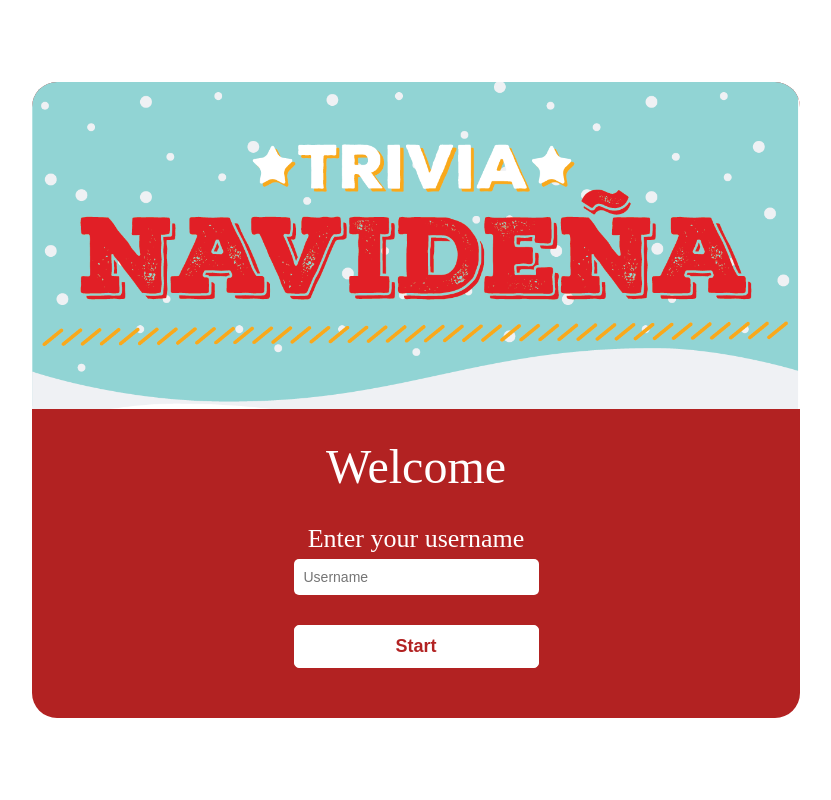
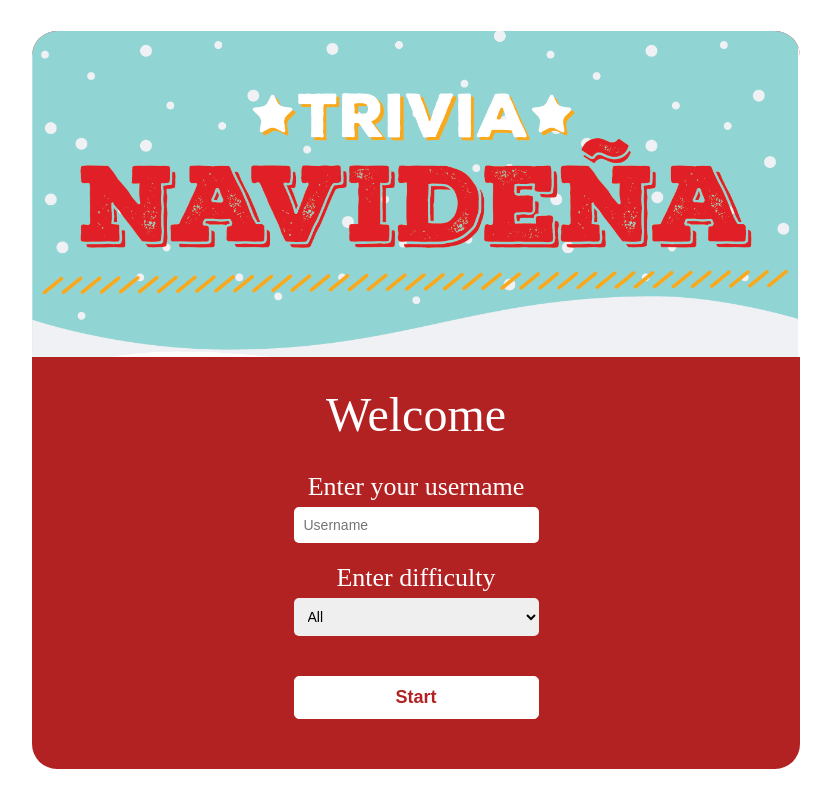
Before and after one commit to cteyr/Trivia, a React app: page / in a window 1280 px wide. Shown: the whole page, without its empty margins (224-1055 px from the left). Built offline with nearby package versions, Linux system fonts and the light colour scheme.

Commit message:
Logica del boton select en la Home

```diff
--- /dev/null
+++ b/src/components/Select.tsx
@@ -0,0 +1,21 @@
+
+
+
+const Select = ({clasname,value, handleInputChange}:IProps) => {
+    return(
+        <select className={clasname} onChange={handleInputChange} value={value}>
+            <option value="all" selected>All</option>
+            <option value="easy">Easy</option>
+            <option value="medium">Medium</option>
+            <option value="hard">Hard</option>
+        </select>
+    )
+}
+
+type IProps = {
+    clasname?: string;
+    value?: string;
+    handleInputChange?: (event: React.ChangeEvent<HTMLSelectElement>) => void;
+  };
+
+export {Select}
--- a/src/containers/HomeContainer.tsx
+++ b/src/containers/HomeContainer.tsx
@@ -1,5 +1,6 @@
 import { Button } from "../components/Button";
 import { Input } from "../components/Input";
+import { Select } from "../components/Select";
 import { NavLink } from "react-router-dom";
 //@ts-ignore
 import triviaLogo from "../assets/images/triviaLogo.png";
@@ -9,6 +10,7 @@ import { useState,useEffect } from "react";
 const HomeContainer = () =>{
     const [nameUser, setNameUser]= useState("");
     const [stateButton, setStateButton]= useState(true);
+    const [selectResults, setSelector] = useState('all');
 
     useEffect(() => {
        if(nameUser != ""){ //Compruebo si el campo "Username" es distinto de vacio
@@ -19,6 +21,11 @@ const HomeContainer = () =>{
         localStorage.setItem('userName', '');
        }
     }, [nameUser]);
+
+
+    useEffect(() => {
+        localStorage.setItem('difficulty', selectResults);
+    }, [selectResults]);
 
     return (
         <div className="homeContainer">
@@ -33,8 +40,16 @@ const HomeContainer = () =>{
                         handleInputChange={(e: React.ChangeEvent<HTMLInputElement>) => setNameUser(e.target.value)}
                         placeholder="Username"
                         />
+                        <p className="labelDifuculty">Enter difficulty</p>
+                        <Select
+                            value={selectResults}
+                            clasname="selector"
+                            handleInputChange={(e: React.ChangeEvent<HTMLSelectElement>) =>
+                            setSelector(e.target.value)}
+                        />
                     </div>
                     <div className="buttonnHomeContainer">
+
                     <NavLink to="/questions" >
                         <Button clasname="startButton" text="Start" disabled={stateButton}/>
                     </NavLink>
--- a/src/styles/components/all.scss
+++ b/src/styles/components/all.scss
@@ -1,2 +1,3 @@
 @import "./button.scss";
 @import "./input.scss";
+@import "./select.scss";
--- a/src/styles/components/button.scss
+++ b/src/styles/components/button.scss
@@ -1,5 +1,5 @@
 .startButton {
-    margin-top: 20px;
+    margin-top: 30px;
     padding: 10px;
     border-radius: 5px;
     border: none;
--- /dev/null
+++ b/src/styles/components/select.scss
@@ -0,0 +1,13 @@
+
+.selector {
+    width: 245px;
+    border: none;
+    border-radius: 5px;
+    outline: none;
+    font-size: 14px;
+    padding: 10px;
+}
+
+.selector:hover {
+    cursor: pointer;
+}
--- a/src/styles/containers/homeContainer.scss
+++ b/src/styles/containers/homeContainer.scss
@@ -41,6 +41,12 @@
                 font-size: 26px;
                 margin-bottom: 5px;
             }
+
+            .labelDifuculty{
+                margin-top: 20px;
+                font-size: 26px;
+                margin-bottom: 5px;
+            }
         }
 
         .buttonnHomeContainer{
```
